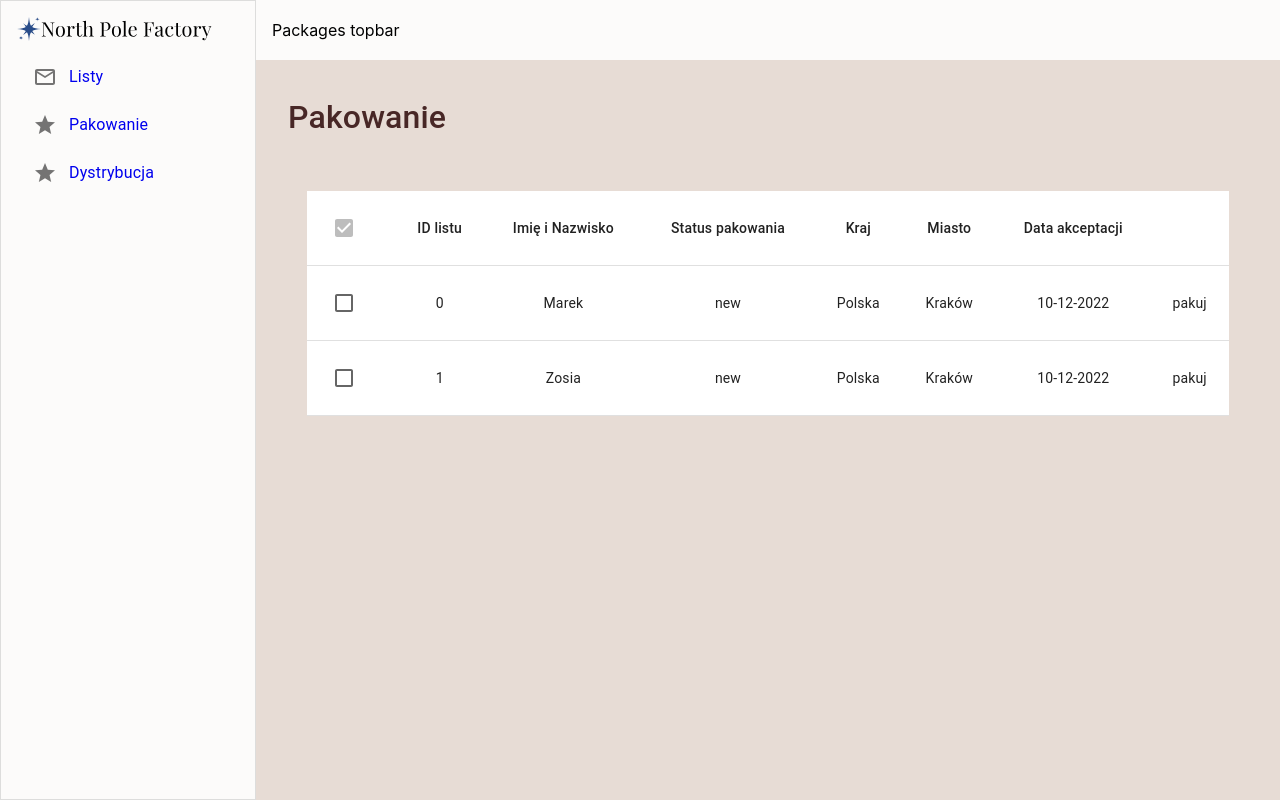
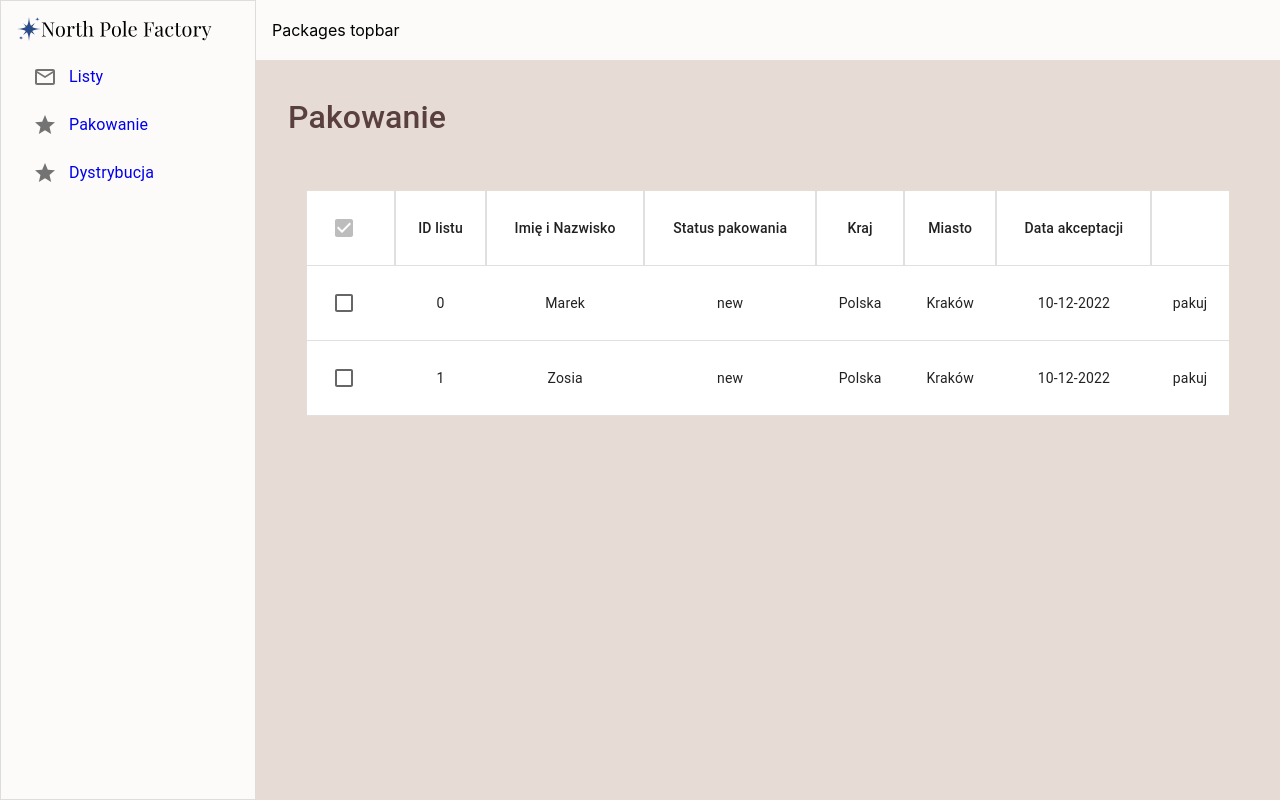
Before and after one commit to deployed/santa-workshop-2022, a React (Create React App) app: page /packages in a window 1280 px wide. Built offline with nearby package versions, Linux system fonts and the light colour scheme.

Commit message:
borders-added

```diff
--- a/src/components/PackagesTable/PackagesTable.css
+++ b/src/components/PackagesTable/PackagesTable.css
@@ -6,7 +6,13 @@
         line-height: 160%;
         letter-spacing: 0.15px;
 margin: 2rem;
-        color: rgba(48, 11, 11, 0.87);
+        color: rgba(44, 14, 14, 0.763);
 
 
 }
+.cell{
+    border-left: solid rgba(15, 13, 13, 0.127);
+    border-right: solid rgba(15, 13, 13, 0.127);
+    height: 2rem;
+    border-width: 2px;
+}
--- a/src/components/PackagesTable/PackagesTable.tsx
+++ b/src/components/PackagesTable/PackagesTable.tsx
@@ -46,12 +46,24 @@ const packagesTable = () => {
               <TableCell>
                 <Checkbox disabled checked />
               </TableCell>
-              <TableCell align="center">ID listu</TableCell>
-              <TableCell align="center">Imię i Nazwisko</TableCell>
-              <TableCell align="center">Status pakowania</TableCell>
-              <TableCell align="center">Kraj</TableCell>
-              <TableCell align="center">Miasto</TableCell>
-              <TableCell align="center">Data akceptacji</TableCell>
+              <TableCell className="cell" align="center">
+                ID listu
+              </TableCell>
+              <TableCell className="cell" align="center">
+                Imię i Nazwisko
+              </TableCell>
+              <TableCell className="cell" align="center">
+                Status pakowania
+              </TableCell>
+              <TableCell className="cell" align="center">
+                Kraj
+              </TableCell>
+              <TableCell className="cell" align="center">
+                Miasto
+              </TableCell>
+              <TableCell className="cell" align="center">
+                Data akceptacji
+              </TableCell>
               <TableCell align="center"></TableCell>
             </TableRow>
           </TableHead>
```
